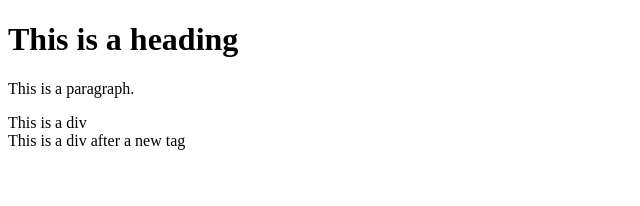
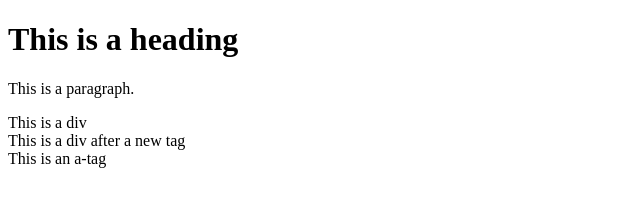
Before and after one commit to hiroyone/github-sample-ops, a plain HTML site: page index.html in a window 1280 px wide. Shown: the whole page, without its empty margins (0-640 px from the left). Drawn offline with Linux system fonts and the light colour scheme.

Commit message:
Add a tag as an example

```diff
--- a/index.html
+++ b/index.html
@@ -7,6 +7,7 @@
 <p>This is a paragraph.</p>
 <div> This is a div </div>
 <div> This is a div after a new tag </div>
+<a> This is an a-tag</a>
 
 </body>
 </html>
```
